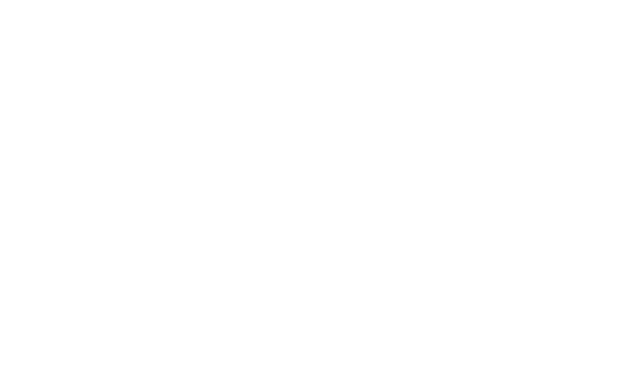
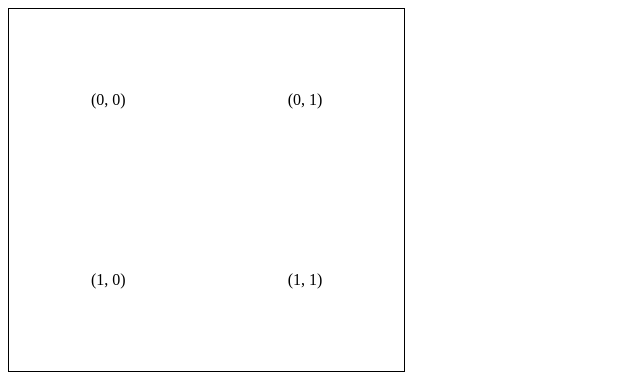
Before and after one commit to cesarjimenez/mulitplayer-pacman, a plain HTML site: page client/index.html in a window 1280 px wide. Shown: the whole page, without its empty margins (0-640 px from the left). Drawn offline with Linux system fonts and the light colour scheme.

Commit message:
Added some code to send test events (no events send yet!).

```diff
--- a/client/index.html
+++ b/client/index.html
@@ -1,5 +1,50 @@
 <html>
-<body>
+<head>
+  <style>
+    table {
+      border: 1px solid black;
+    }
 
+    td {
+      padding: 5em;
+    }
+
+    td:hover {
+      background-color: red;
+    }
+  </style>
+</head>
+<body onload="init()">
+  <table>
+    <tr>
+      <td id="td00">(0, 0)</td>
+      <td id="td01">(0, 1)</td>
+    </tr>
+    <tr>
+      <td id="td10">(1, 0)</td>
+      <td id="td11">(1, 1)</td>
+    </tr>
+  </table>
+
+  <script>
+    function init() {
+      var maxX = 1;
+      var maxY = 1;
+
+      for (var i = 0; i <= maxX; i++) {
+        for (var j = 0; j <= maxY; j++) {
+          var td = document.getElementById("td" + i + j);
+          var onClickFunctionRef = sendCoordenates(i, j);
+          td.onclick = onClickFunctionRef;
+        }
+      }
+    }
+
+    function sendCoordenates(x, y) {
+      return (function() {
+        window.alert("(" + x + ", " + y + ")");
+      });
+    }
+  </script>
 </body>
 </html>
```
